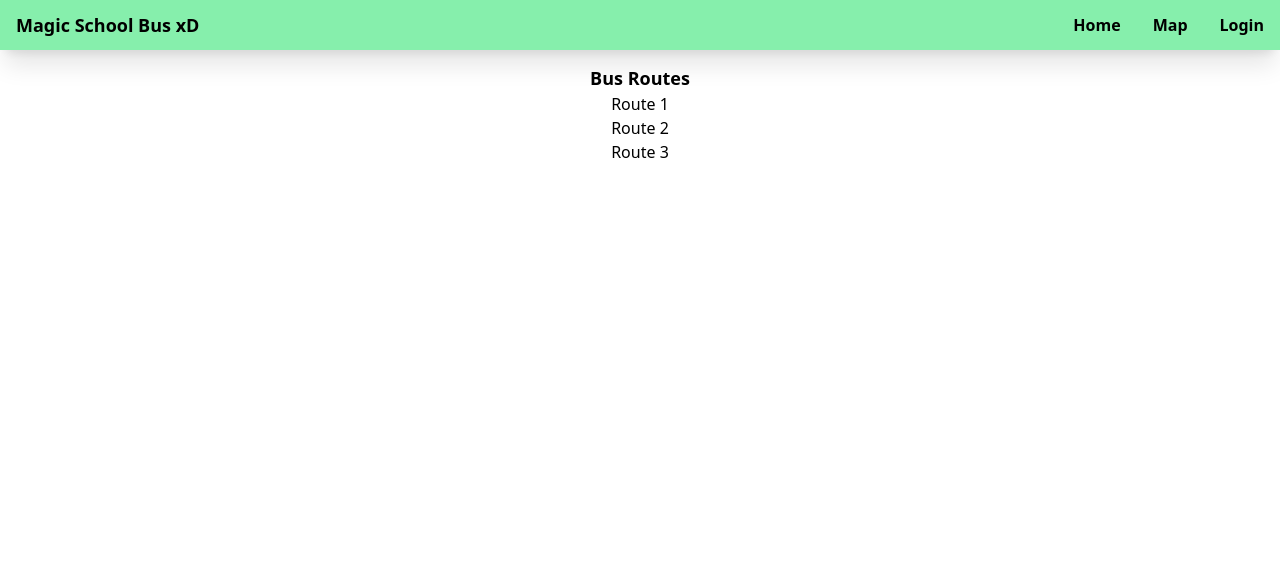
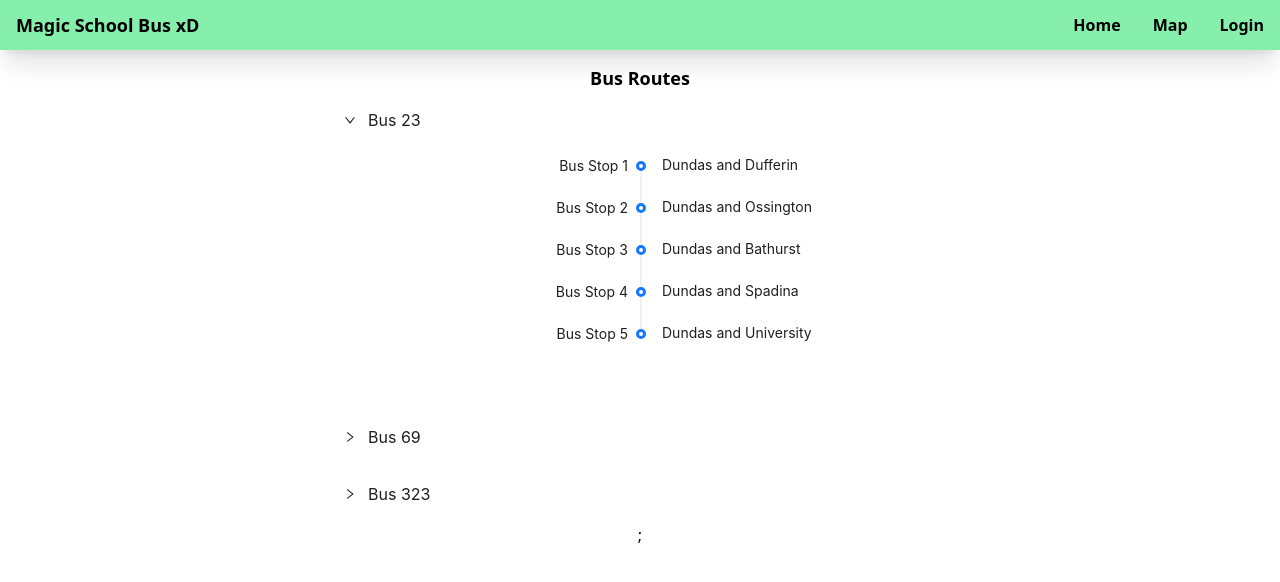
Before and after one commit to chiaraalcantara/busbuddy, a React (Vite) app in the folder client/: page /map in a window 1280 px wide. Shown: the top 582 px of the page. Built offline with nearby package versions, Linux system fonts and the light colour scheme.

Commit message:
added the bus list

```diff
--- a/client/src/components/Navbar/Navbar.tsx
+++ b/client/src/components/Navbar/Navbar.tsx
@@ -11,8 +11,8 @@ const links = [
 const Navbar = () => {
     return (
         // the green and w/o is just temp chnage later
-        <header className="w-full fixed top-0 left-0 z-auto bg-green-300 shadow-xl">
-            <nav className='flex justify-between items-center gap-x-4 px-4 h-[50px]'>
+        <header className="w-full fixed top-0 left-0 z-1000 bg-green-300 shadow-xl">
+            <nav className='flex justify-between container items-center gap-x-4 px-4 h-[50px]'>
                 <h1 className="font-bold text-lg">Magic School Bus xD</h1>
                 <ul className="flex gap-x-8">
                     {links.map((link, index) => (
--- a/client/src/pages/Map/Map.tsx
+++ b/client/src/pages/Map/Map.tsx
@@ -1,26 +1,121 @@
 // import React from 'react';
+import { Collapse, Timeline } from "antd";
 
-const BusListPage = () => {
+
+const Map = () => {
+    const { Panel } = Collapse;
+
     const busRoutes = [
-        { id: 1, name: 'Route 1' },
-        { id: 2, name: 'Route 2' },
-        { id: 3, name: 'Route 3' },
-        // Add more bus routes as needed
+        {
+            name: 'Bus 23',
+            stops : [
+                {
+                    label: 'Bus Stop 1',
+                    children: 'Dundas and Dufferin',
+                },
+                {
+                    label: 'Bus Stop 2',
+                    children: 'Dundas and Ossington',
+                },
+                {
+                    label: 'Bus Stop 3',
+                    children: 'Dundas and Bathurst',
+                },
+                {
+                    label: 'Bus Stop 4',
+                    children: 'Dundas and Spadina',
+                },
+                {
+                    label: 'Bus Stop 5',
+                    children: 'Dundas and University',
+                },
+            ]
+        },
+        {
+            name: 'Bus 69',
+            stops: [
+                {
+                    label: 'Bus Stop 1',
+                    children: 'Steeles and Dufferin',
+                },
+                {
+                    label: 'Bus Stop 2',
+                    children: 'Steeles and Bathust',
+                },
+                {
+                    label: 'Bus Stop 3',
+                    children: 'Steeles and Yonge',
+                },
+                {
+                    label: 'Bus Stop 4',
+                    children: 'Steeles and Victoria Park',
+                },
+                {
+                    label: 'Bus Stop 5',
+                    children: 'Steeles and Kennedy',
+                },
+            ]
+        },
+        {
+            name: 'Bus 323',
+            stops: [
+                {
+                    label: 'Bus Stop 1',
+                    children: 'White Oaks',
+                },
+                {
+                    label: 'Bus Stop 2',
+                    children: 'Glenforest',
+                },
+                {
+                    label: 'Bus Stop 3',
+                    children: 'Bloor',
+                },
+                {
+                    label: 'Bus Stop 4',
+                    children: 'Trafalgar',
+                },
+                {
+                    label: 'Bus Stop 4',
+                    children: 'Earl Haig',
+                },
+            ]
+        },
     ];
+
 
     return (
         <section className="map section">
             <div className="flex flex-col items-center justify-center ">
                 <h1 className="text-lg font-semibold">Bus Routes</h1>
-                <ul className="flex flex-col">
+                {/* <ul className="flex flex-col">
                     {busRoutes.map((route) => (
                         <li key={route.id}>{route.name}</li>
                     ))}
-                </ul>
+                </ul> */}
+                <Collapse
+                    size="large"
+                    defaultActiveKey={['0']}
+                    className="w-1/2"
+                    ghost
+                >
+                    {busRoutes.map((route, index) => (
+                        <Panel
+                            className="hover:bg-gray-100 hover:scale-105 transition duration-300 ease-in-out hover:shadow-lg"
+                            header={route.name}
+                            key={index}
+                            >
+                            <Timeline
+                                mode={index % 2 === 0 ? 'left' : 'right'}
+                                items={route.stops}
+                            />
+                        </Panel>
+                    ))}
+                </Collapse>;
             </div>
         </section>
 
     );
 };
 
-export default BusListPage;
+export default Map;
```
